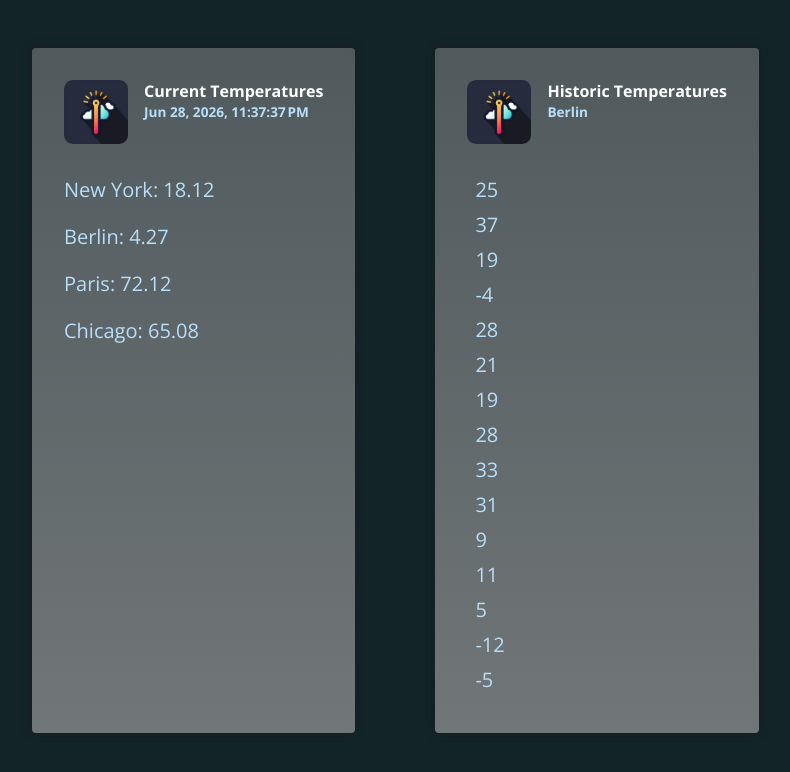
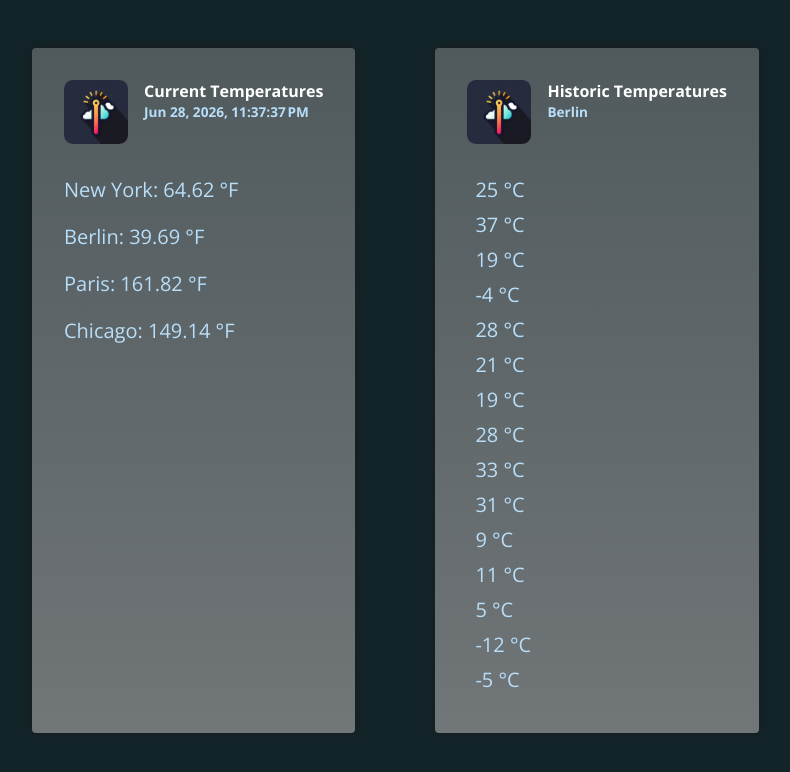
Before and after one commit to juanmiguel431/angular-pipes, an Angular app: page / in a window 1280 px wide. Shown: the top 772 px of the page, without its empty margins (168-958 px from the left). Built offline with nearby package versions, Linux system fonts and the light colour scheme.

Commit message:
Add TemperaturePipe to format and convert temperature values consistently across the dashboard.

```diff
--- a/src/app/app.html
+++ b/src/app/app.html
@@ -7,10 +7,10 @@
         <p>{{ currentDate | date:'medium' }}</p>
       </div>
     </header>
-    <p>New York: {{ currentTemperatures.newYork | number:'1.1-2' }}</p>
-    <p>Berlin: {{ currentTemperatures.berlin | number:'1.1-2' }}</p>
-    <p>Paris: {{ currentTemperatures.paris | number:'1.1-2' }}</p>
-    <p>Chicago: {{ currentTemperatures.chicago | number:'1.1-2' }}</p>
+    <p>New York: {{ currentTemperatures.newYork | temp:'C':'F' }}</p>
+    <p>Berlin: {{ currentTemperatures.berlin | temp:'C':'F' }}</p>
+    <p>Paris: {{ currentTemperatures.paris | temp:'C':'F' }}</p>
+    <p>Chicago: {{ currentTemperatures.chicago | temp:'C':'F' }}</p>
   </article>
 
   <article class="temperatures">
@@ -23,7 +23,7 @@
     </header>
     <ul>
       @for (temperature of historicTemperatures; track temperature) {
-      <li (click)="onReset($index)">{{ temperature }}</li>
+        <li (click)="onReset($index)">{{ temperature | temp }}</li>
       }
     </ul>
   </article>
--- a/src/app/app.ts
+++ b/src/app/app.ts
@@ -1,10 +1,11 @@
 import { Component, signal } from '@angular/core';
 import { DatePipe, DecimalPipe } from '@angular/common';
+import { TemperaturePipe } from '../pipes/temperature.pipe';
 
 // https://angular.dev/guide/templates/pipes#using-pipes
 @Component({
   selector: 'app-root',
-  imports: [DatePipe, DecimalPipe],
+  imports: [DatePipe, DecimalPipe, TemperaturePipe],
   templateUrl: './app.html',
   styleUrl: './app.css',
 })
--- /dev/null
+++ b/src/pipes/temperature.pipe.ts
@@ -0,0 +1,44 @@
+import { Pipe, PipeTransform } from '@angular/core';
+import { roundTo } from '../utils';
+
+type Format = 'C' | 'F';
+
+@Pipe({
+  name: 'temp',
+})
+export class TemperaturePipe implements PipeTransform {
+  transform(
+    value: string | number | null,
+    inputFormat: Format = 'C',
+    outputFormat: Format = 'C'
+  ): string {
+
+    if (value === null) {
+      return '';
+    }
+
+    const val = typeof value === 'number' ? value : parseFloat(value);
+
+    let outTemp: number;
+
+    if (inputFormat === 'C' && outputFormat === 'F') {
+      outTemp = val * (9 / 5) + 32; // convert to Fahrenheit
+    } else if (inputFormat === 'F' && outputFormat === 'C') {
+      outTemp = (val - 32) * (5/9);
+    } else {
+      outTemp = val;
+    }
+
+    let symbol: '°C' | '°F';
+
+    if (outputFormat) {
+      symbol = outputFormat === 'C' ? '°C' : '°F';
+    } else {
+      symbol = inputFormat === 'C' ? '°C' : '°F';
+    }
+
+    const rounded = roundTo(outTemp, 2);
+
+    return `${rounded} ${symbol}`;
+  }
+}
--- /dev/null
+++ b/src/utils/index.ts
@@ -0,0 +1,6 @@
+
+
+export function roundTo(num: number, decimals: number) {
+  const factor = Math.pow(10, decimals);
+  return Math.round((num + Number.EPSILON) * factor) / factor;
+}
```
